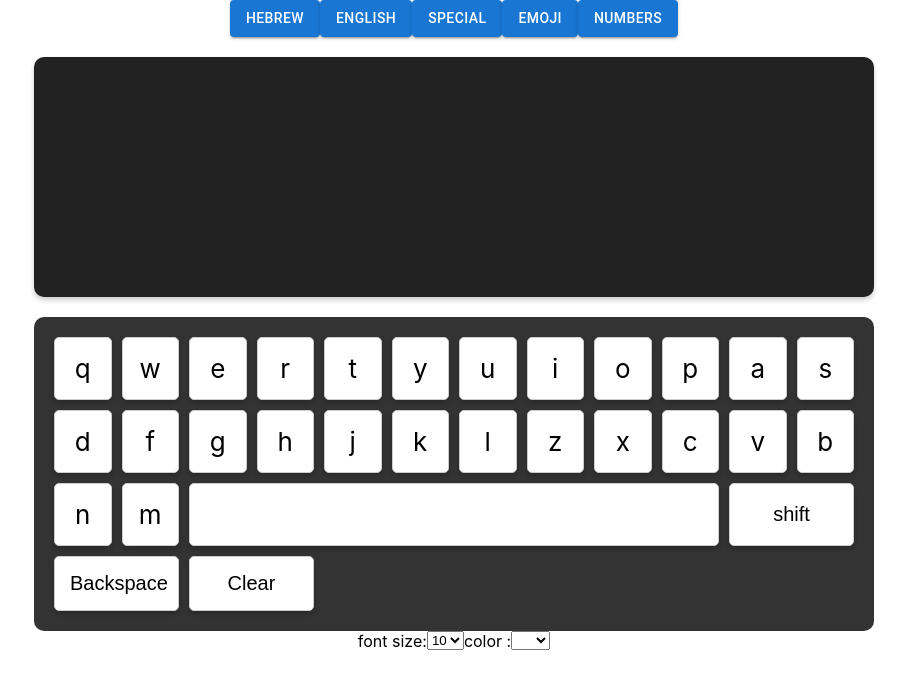
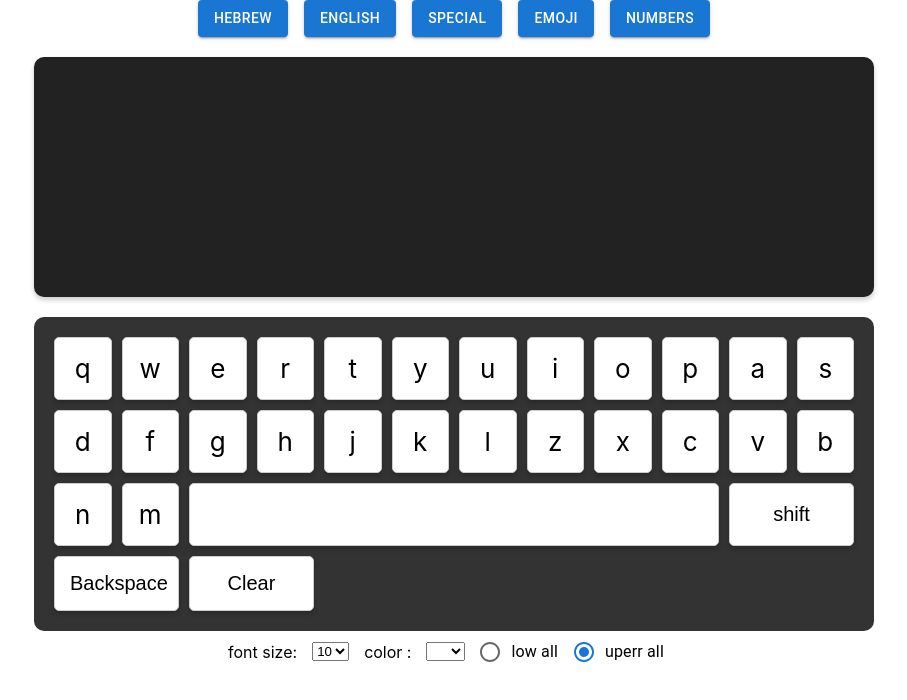
Before and after one commit to benrosjeremy/React-project-1, a React (Create React App) app in the folder reactproject/: page / in a window 1280 px wide. Shown: the top 700 px of the page, without its empty margins (186-1093 px from the left). Built offline with nearby package versions, Linux system fonts and the light colour scheme.

Commit message:
add radio button

```diff
--- a/reactproject/src/components/Keybord.jsx
+++ b/reactproject/src/components/Keybord.jsx
@@ -3,6 +3,9 @@ import Key from "./Key";
 // import SelectType from "./SelectType";
 import Button from "@mui/material/Button";
 import BasicButton from "./BasicButton";
+import Stack from "@mui/material/Stack";
+
+import RadioButtonsGroup from "./RadioButtonsGroup";
 
 function Keybord() {
   const en = "qwertyuiopasdfghjklzxcvbnm";
@@ -13,7 +16,7 @@ function Keybord() {
   const numbers = "1234567890";
 
   const [language, setLanguage] = useState(en);
-  const [input, setInput] = useState("");
+  const [input, setInput] = useState([""]);
   const [fontSize, setFontSIze] = useState("20px");
   const [fontColor, setfontColor] = useState("white");
 
@@ -22,6 +25,7 @@ function Keybord() {
   return (
     <>
       <div className="select">
+        <Stack spacing={2} direction="row">
           <BasicButton language={he} name="Hebrew" setLanguage={setLanguage} />
           <BasicButton language={en} name="English" setLanguage={setLanguage} />
           <BasicButton
@@ -29,12 +33,17 @@ function Keybord() {
             name="Special"
             setLanguage={setLanguage}
           />
-        <BasicButton language={emoji} name="emoji" setLanguage={setLanguage} />
+          <BasicButton
+            language={emoji}
+            name="emoji"
+            setLanguage={setLanguage}
+          />
           <BasicButton
             language={numbers}
             name="numbers"
             setLanguage={setLanguage}
           />
+        </Stack>
       </div>
       <div
         className="output-area"
@@ -81,7 +90,7 @@ function Keybord() {
           Clear
         </button>
       </div>
-      <div className="select">
+      <div className="select" style={{gap:"15px"}}>
         <label for="size">font size:</label>
         <select
           name="size"
@@ -111,6 +120,7 @@ function Keybord() {
           <option value="yellow">🟡</option>
           <option value="green">🟢</option>
         </select>
+        <RadioButtonsGroup input={input} setInput={setInput} />
       </div>
     </>
   );
--- /dev/null
+++ b/reactproject/src/components/RadioButtonsGroup.jsx
@@ -0,0 +1,31 @@
+import * as React from "react";
+import Radio from "@mui/material/Radio";
+import RadioGroup from "@mui/material/RadioGroup";
+import FormControlLabel from "@mui/material/FormControlLabel";
+import FormControl from "@mui/material/FormControl";
+import FormLabel from "@mui/material/FormLabel";
+
+export default function RadioButtonsGroup({ input, setInput }) {
+  const [value, setValue] = React.useState("low");
+
+  const handleChange = (event) => {
+    setValue(event.target.value);
+    setInput(value === "uperr" ? input.toUpperCase() : input.toLowerCase());
+  };
+
+  return (
+    <FormControl>
+      <FormLabel id="controlled-radio-buttons-group"></FormLabel>
+      <RadioGroup
+        row
+        aria-labelledby="controlled-radio-buttons-group"
+        name="controlled-radio-buttons-group"
+        value={value}
+        onChange={handleChange}
+      >
+        <FormControlLabel value="uperr" control={<Radio />} label="low all" />
+        <FormControlLabel value="low" control={<Radio />} label="uperr all" />
+      </RadioGroup>
+    </FormControl>
+  );
+}
```
Lines whose indentation alone changed are shown as unchanged.
